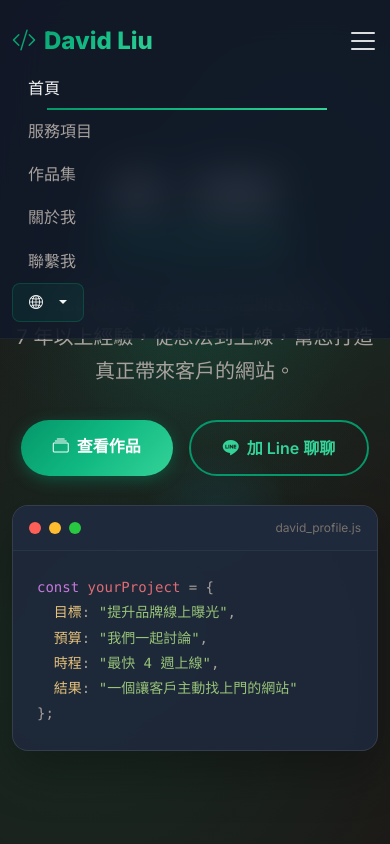
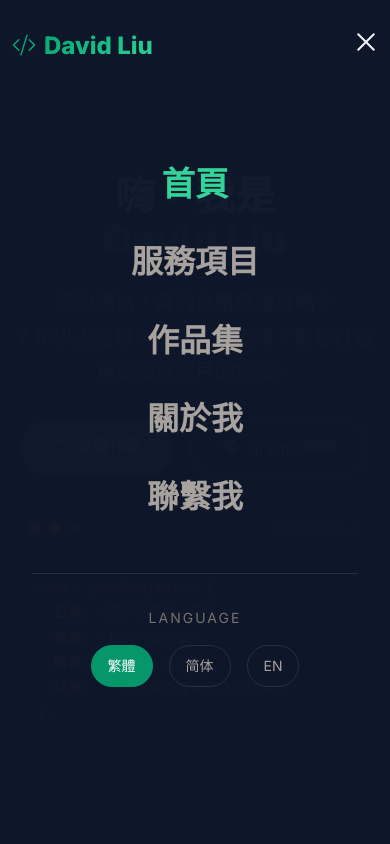
Before and after one commit to t7141123/Profile, a Vue app: page / in a window 390 px wide. Both pictures are taken after a click on the button "Toggle navigation". Shown: the top 844 px of the page. Built offline with nearby package versions, Linux system fonts and the light colour scheme.

Commit message:
feat: Replace Bootstrap navbar with a custom responsive navigation featuring a mobile overlay menu and hamburger icon.

```diff
--- a/src/components/Navbar.vue
+++ b/src/components/Navbar.vue
@@ -1,110 +1,420 @@
 <template>
-  <nav class="navbar navbar-expand-lg fixed-top" :class="{ scrolled: isScrolled }">
-    <div class="container">
-      <router-link class="navbar-brand" to="/">
+  <nav class="navbar" :class="{ scrolled: isScrolled }">
+    <div class="container d-flex align-items-center justify-content-between">
+      <!-- Brand -->
+      <router-link class="navbar-brand" to="/" @click="closeMenu">
         <i class="bi bi-code-slash me-2"></i>David Liu
       </router-link>
 
-      <button
-        class="navbar-toggler"
-        type="button"
-        data-bs-toggle="collapse"
-        data-bs-target="#navbarNav"
-        aria-controls="navbarNav"
-        aria-expanded="false"
-        aria-label="Toggle navigation"
-      >
-        <span class="navbar-toggler-icon"></span>
-      </button>
-
-      <div class="collapse navbar-collapse" id="navbarNav">
-        <ul class="navbar-nav ms-auto me-3">
+      <!-- Desktop Menu -->
+      <div class="d-none d-lg-flex align-items-center gap-4">
+        <ul class="navbar-nav d-flex flex-row gap-4">
           <li class="nav-item">
-            <router-link
-              class="nav-link"
-              :class="{ active: $route.path === '/' }"
-              to="/"
-            >
-              {{ $t('nav.home') }}
-            </router-link>
+            <router-link class="nav-link" to="/">{{ $t("nav.home") }}</router-link>
           </li>
           <li class="nav-item">
-            <router-link
-              class="nav-link"
-              :class="{ active: $route.path === '/services' }"
-              to="/services"
-            >
-              {{ $t('nav.services') }}
-            </router-link>
+            <router-link class="nav-link" to="/services">{{
+              $t("nav.services")
+            }}</router-link>
           </li>
           <li class="nav-item">
-            <router-link
-              class="nav-link"
-              :class="{ active: $route.path === '/portfolio' }"
-              to="/portfolio"
-            >
-              {{ $t('nav.portfolio') }}
-            </router-link>
+            <router-link class="nav-link" to="/portfolio">{{
+              $t("nav.portfolio")
+            }}</router-link>
           </li>
           <li class="nav-item">
-            <router-link
-              class="nav-link"
-              :class="{ active: $route.path === '/about' }"
-              to="/about"
-            >
-              {{ $t('nav.about') }}
-            </router-link>
+            <router-link class="nav-link" to="/about">{{
+              $t("nav.about")
+            }}</router-link>
           </li>
           <li class="nav-item">
-            <router-link
-              class="nav-link"
-              :class="{ active: $route.path === '/contact' }"
-              to="/contact"
-            >
-              {{ $t('nav.contact') }}
-            </router-link>
+            <router-link class="nav-link" to="/contact">{{
+              $t("nav.contact")
+            }}</router-link>
           </li>
         </ul>
         <LanguageSwitcher />
       </div>
+
+      <!-- Mobile Menu Toggle Button -->
+      <button
+        class="menu-toggle d-lg-none"
+        :class="{ 'is-active': isMenuOpen }"
+        @click="toggleMenu"
+        aria-label="Toggle navigation"
+      >
+        <div class="hamburger-box">
+          <div class="hamburger-inner"></div>
+        </div>
+      </button>
+
+      <!-- Mobile Menu Overlay -->
+      <Transition name="fade">
+        <div v-show="isMenuOpen" class="mobile-menu-overlay">
+          <div class="mobile-menu-container">
+            <ul class="mobile-nav-list">
+              <li
+                v-for="(item, index) in menuItems"
+                :key="index"
+                :class="{ 'slide-in': isMenuOpen }"
+                :style="{ transitionDelay: `${index * 0.1}s` }"
+              >
+                <router-link
+                  :to="item.path"
+                  class="mobile-nav-link"
+                  @click="closeMenu"
+                >
+                  {{ $t(item.label) }}
+                </router-link>
+              </li>
+            </ul>
+
+            <!-- Mobile Language Switcher -->
+            <div
+              class="mobile-lang-switcher"
+              :class="{ 'slide-in': isMenuOpen }"
+              :style="{ transitionDelay: '0.5s' }"
+            >
+              <span class="mobile-lang-label">Language</span>
+              <div class="lang-options">
+                <button
+                  v-for="lang in languages"
+                  :key="lang.code"
+                  class="lang-btn"
+                  :class="{ active: locale === lang.code }"
+                  @click="changeLanguage(lang.code)"
+                >
+                  {{ lang.name }}
+                </button>
+              </div>
+            </div>
+          </div>
+        </div>
+      </Transition>
     </div>
   </nav>
 </template>
 
 <script setup>
-import { ref, onMounted, onUnmounted, watch, nextTick } from 'vue'
-import { useRoute } from 'vue-router'
-import LanguageSwitcher from './LanguageSwitcher.vue'
+import { ref, onMounted, onUnmounted, watch } from "vue";
+import { useRoute } from "vue-router";
+import { useI18n } from "vue-i18n";
+import LanguageSwitcher from "./LanguageSwitcher.vue";
 
-const isScrolled = ref(false)
-const route = useRoute()
+const isScrolled = ref(false);
+const isMenuOpen = ref(false);
+const route = useRoute();
+const { locale } = useI18n();
+
+const menuItems = [
+  { path: "/", label: "nav.home" },
+  { path: "/services", label: "nav.services" },
+  { path: "/portfolio", label: "nav.portfolio" },
+  { path: "/about", label: "nav.about" },
+  { path: "/contact", label: "nav.contact" },
+];
+
+const languages = [
+  { code: "zh-TW", name: "繁體" },
+  { code: "zh-CN", name: "简体" },
+  { code: "en", name: "EN" },
+];
 
 const handleScroll = () => {
-  isScrolled.value = window.scrollY > 50
+  isScrolled.value = window.scrollY > 50;
+};
+
+const toggleMenu = () => {
+  isMenuOpen.value = !isMenuOpen.value;
+  updateBodyScroll();
+};
+
+const closeMenu = () => {
+  isMenuOpen.value = false;
+  updateBodyScroll();
+};
+
+const updateBodyScroll = () => {
+  if (isMenuOpen.value) {
+    document.body.style.overflow = "hidden";
+  } else {
+    document.body.style.overflow = "";
+  }
+};
+
+const changeLanguage = (langCode) => {
+  locale.value = langCode;
+  localStorage.setItem("locale", langCode);
+};
+
+// Route change closes menu
+watch(
+  () => route.path,
+  () => {
+    closeMenu();
+  },
+);
+
+onMounted(() => {
+  window.addEventListener("scroll", handleScroll);
+});
+
+onUnmounted(() => {
+  window.removeEventListener("scroll", handleScroll);
+  document.body.style.overflow = ""; // Ensure scroll is restored
+});
+</script>
+
+<style scoped>
+/* Standard Navbar Styles */
+.navbar {
+  padding: 1.25rem 0;
+  transition: all 0.4s ease;
+  background: rgba(15, 23, 42, 0.8);
+  backdrop-filter: blur(12px);
+  -webkit-backdrop-filter: blur(12px);
+  border-bottom: 1px solid rgba(255, 255, 255, 0.05);
+  position: fixed;
+  top: 0;
+  left: 0;
+  width: 100%;
+  z-index: 1000;
 }
 
-// 監聽路由變化，自動收合行動端選單
-watch(() => route.path, () => {
-  nextTick(() => {
-    const navbarCollapse = document.getElementById('navbarNav')
-    if (navbarCollapse && navbarCollapse.classList.contains('show')) {
-      // 使用 Bootstrap 的 Collapse API
-      const bsCollapse = window.bootstrap?.Collapse?.getInstance(navbarCollapse)
-      if (bsCollapse) {
-        bsCollapse.hide()
-      } else {
-        // 如果 Bootstrap 未載入，手動移除 show class
-        navbarCollapse.classList.remove('show')
-      }
-    }
-  })
-})
+.navbar.scrolled {
+  padding: 0.75rem 0;
+  background: rgba(15, 23, 42, 0.95);
+  box-shadow: 0 4px 30px rgba(0, 0, 0, 0.3);
+}
 
-onMounted(() => {
-  window.addEventListener('scroll', handleScroll)
-})
+.navbar-brand {
+  font-weight: 800;
+  font-size: 1.5rem;
+  background: var(--primary-gradient);
+  -webkit-background-clip: text;
+  -webkit-text-fill-color: transparent;
+  background-clip: text;
+  position: relative;
+  z-index: 1002; /* Above overlay */
+}
 
-onUnmounted(() => {
-  window.removeEventListener('scroll', handleScroll)
-})
-</script>
+/* Desktop Nav Link Styles */
+.nav-link {
+  color: var(--text-secondary);
+  font-weight: 500;
+  font-size: 0.95rem;
+  transition: all 0.3s ease;
+  position: relative;
+  padding: 0.5rem 0;
+}
+
+.nav-link:hover,
+.nav-link.router-link-active {
+  color: var(--primary-light);
+}
+
+.nav-link::after {
+  content: "";
+  position: absolute;
+  bottom: 0;
+  left: 0;
+  width: 0;
+  height: 2px;
+  background: var(--primary-gradient);
+  transition: width 0.3s ease;
+}
+
+.nav-link:hover::after,
+.nav-link.router-link-active::after {
+  width: 100%;
+}
+
+/* =========================================
+   Mobile Menu & Hamburger
+   ========================================= */
+
+/* Hamburger Button */
+.menu-toggle {
+  display: block;
+  position: relative;
+  z-index: 1002; /* Above overlay */
+  cursor: pointer;
+  background: transparent;
+  border: none;
+  padding: 10px;
+  margin-right: -10px;
+}
+
+.hamburger-box {
+  width: 24px;
+  height: 24px;
+  display: inline-block;
+  position: relative;
+}
+
+.hamburger-inner {
+  display: block;
+  top: 50%;
+  margin-top: -1px;
+}
+
+.hamburger-inner,
+.hamburger-inner::before,
+.hamburger-inner::after {
+  width: 24px;
+  height: 2px;
+  background-color: var(--text-primary);
+  border-radius: 4px;
+  position: absolute;
+  transition-property: transform;
+  transition-duration: 0.3s;
+  transition-timing-function: ease;
+}
+
+.hamburger-inner::before,
+.hamburger-inner::after {
+  content: "";
+  display: block;
+}
+
+.hamburger-inner::before {
+  top: -8px;
+}
+
+.hamburger-inner::after {
+  bottom: -8px;
+}
+
+/* Hamburger Animation */
+.menu-toggle.is-active .hamburger-inner {
+  transform: rotate(45deg);
+}
+
+.menu-toggle.is-active .hamburger-inner::before {
+  top: 0;
+  opacity: 0;
+}
+
+.menu-toggle.is-active .hamburger-inner::after {
+  bottom: 0;
+  transform: rotate(-90deg);
+}
+
+/* Mobile Menu Overlay */
+.mobile-menu-overlay {
+  position: fixed;
+  top: 0;
+  left: 0;
+  width: 100%;
+  height: 100vh;
+  background: rgba(15, 23, 42, 0.98);
+  backdrop-filter: blur(20px);
+  -webkit-backdrop-filter: blur(20px);
+  z-index: 1001;
+  display: flex;
+  align-items: center;
+  justify-content: center;
+  padding: 2rem;
+}
+
+.mobile-menu-container {
+  width: 100%;
+  max-width: 400px;
+  text-align: center;
+  display: flex;
+  flex-direction: column;
+  gap: 3rem;
+}
+
+.mobile-nav-list {
+  list-style: none;
+  padding: 0;
+  margin: 0;
+  display: flex;
+  flex-direction: column;
+  gap: 1.5rem;
+}
+
+.mobile-nav-link {
+  font-size: 2rem;
+  font-weight: 700;
+  color: var(--text-secondary);
+  text-decoration: none;
+  transition: all 0.3s ease;
+  display: inline-block;
+}
+
+.mobile-nav-link:hover,
+.mobile-nav-link.router-link-active {
+  color: var(--primary-light);
+  transform: scale(1.05);
+}
+
+/* Slide-in Animation for Items */
+.mobile-nav-list li {
+  opacity: 0;
+  transform: translateY(20px);
+  transition: all 0.4s ease-out;
+}
+
+.mobile-nav-list li.slide-in {
+  opacity: 1;
+  transform: translateY(0);
+}
+
+/* Mobile Language Switcher */
+.mobile-lang-switcher {
+  border-top: 1px solid rgba(255, 255, 255, 0.1);
+  padding-top: 2rem;
+  opacity: 0;
+  transform: translateY(20px);
+  transition: all 0.4s ease-out;
+}
+
+.mobile-lang-switcher.slide-in {
+  opacity: 1;
+  transform: translateY(0);
+}
+
+.mobile-lang-label {
+  display: block;
+  color: var(--text-muted);
+  font-size: 0.875rem;
+  margin-bottom: 1rem;
+  text-transform: uppercase;
+  letter-spacing: 2px;
+}
+
+.lang-options {
+  display: flex;
+  justify-content: center;
+  gap: 1rem;
+}
+
+.lang-btn {
+  background: transparent;
+  border: 1px solid rgba(255, 255, 255, 0.1);
+  color: var(--text-secondary);
+  padding: 0.5rem 1rem;
+  border-radius: 50px;
+  font-size: 0.875rem;
+  transition: all 0.3s ease;
+}
+
+.lang-btn.active {
+  background: var(--primary-color);
+  color: white;
+  border-color: var(--primary-color);
+}
+
+/* Vue Transitions */
+.fade-enter-active,
+.fade-leave-active {
+  transition: opacity 0.3s ease;
+}
+
+.fade-enter-from,
+.fade-leave-to {
+  opacity: 0;
+}
+</style>
```
